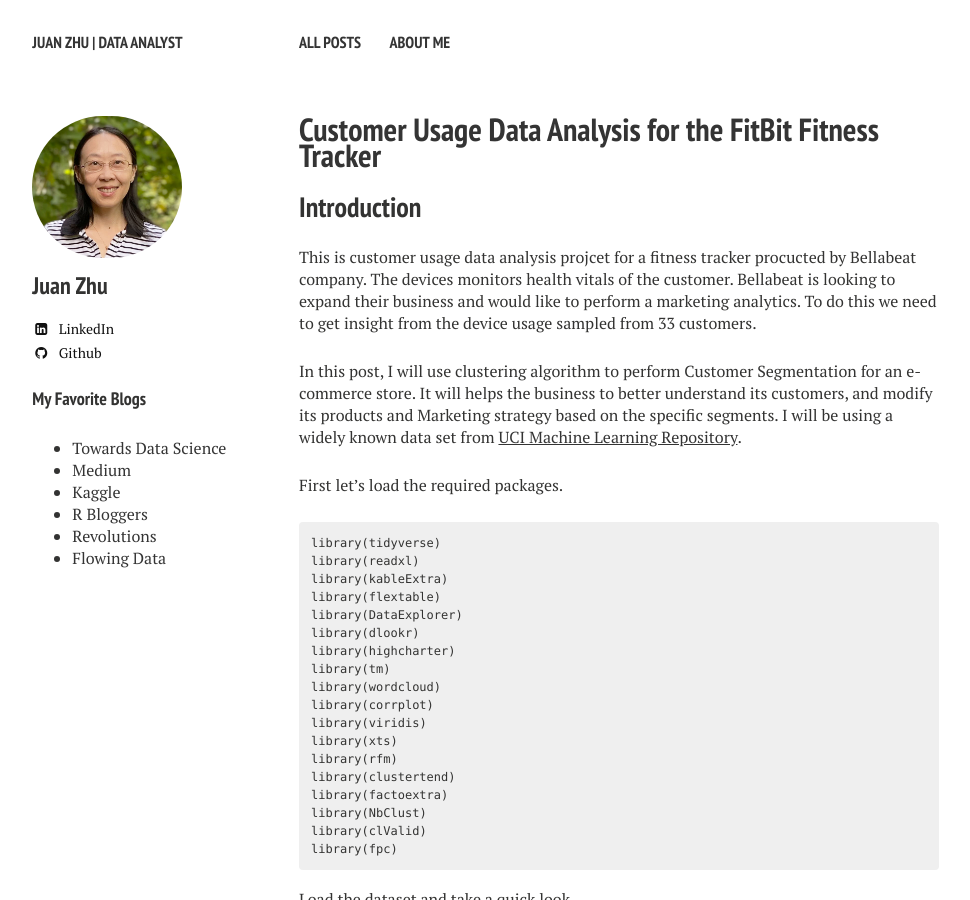
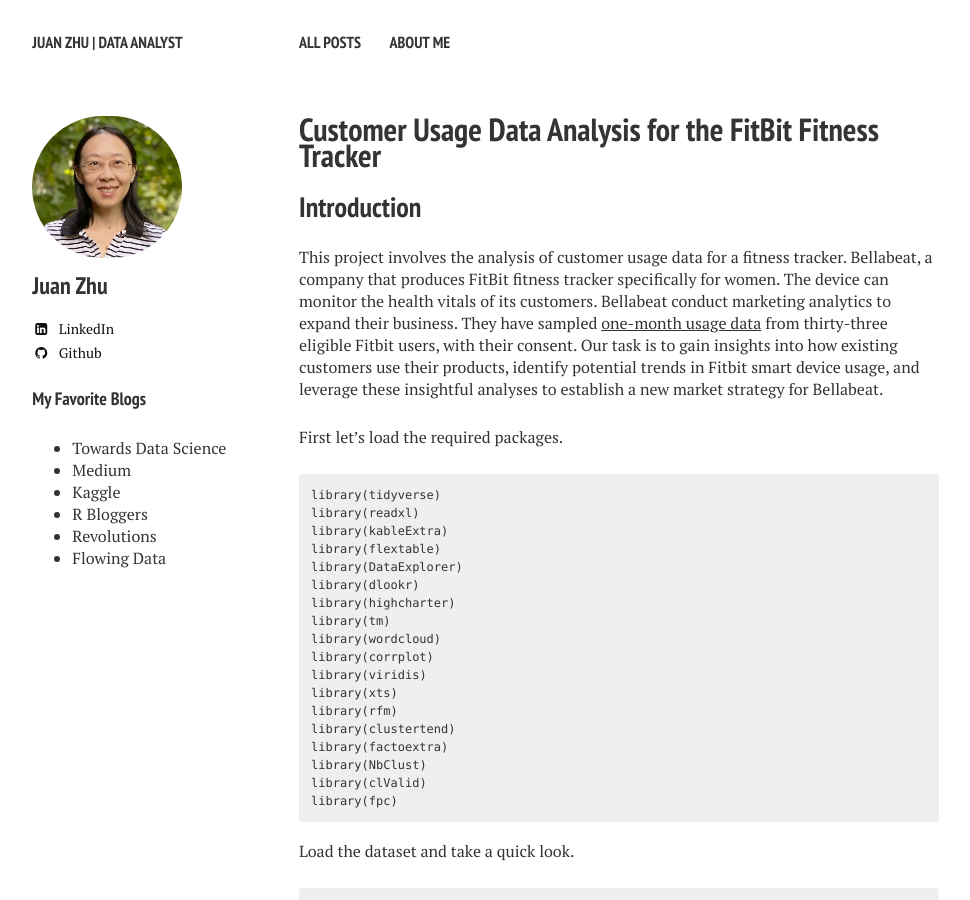
Before and after one commit to Janzhuj/janzhuj.github.io, a Jekyll site: the page built from _posts/2023-10-19-Customer-Usage-Data-Analysis-for-the-FitBit-Fitness-Tracker.md, in a window 1280 px wide and 900 px high. Shown: the whole window, without its empty margins (21-991 px from the left). Built offline with Jekyll 4.4.1, drawn with Linux system fonts in a browser that asks for light colours; nearby versions of some CDN libraries; library files that are not in the unit come from our copies; comment, search, counter and statistics services are not loaded.

Commit message:
Update 2023-10-19-Customer-Usage-Data-Analysis-for-the-FitBit-Fitness-Tracker.md

```diff
--- a/_posts/2023-10-19-Customer-Usage-Data-Analysis-for-the-FitBit-Fitness-Tracker.md
+++ b/_posts/2023-10-19-Customer-Usage-Data-Analysis-for-the-FitBit-Fitness-Tracker.md
@@ -9,10 +9,7 @@
 
 ## Introduction
 
-This is customer usage data analysis projcet for a fitness tracker procucted by Bellabeat company. The devices monitors health vitals of the customer. Bellabeat is looking to expand their business and would like to perform a marketing analytics. To do this we need to get insight from the device usage sampled from 33 customers.
-
-
-In this post, I will use clustering algorithm to perform Customer Segmentation for an e-commerce store. It will helps the business to better understand its customers, and modify its products and Marketing strategy based on the specific segments. I will be using a widely known data set from [UCI Machine Learning Repository](https://archive.ics.uci.edu/dataset/502/online+retail+ii).
+This project involves the analysis of customer usage data for a fitness tracker. Bellabeat, a company that produces FitBit fitness tracker specifically for women. The device can monitor the health vitals of its customers. Bellabeat conduct marketing analytics to expand their business. They have sampled [one-month usage data](https://www.kaggle.com/datasets/arashnic/fitbit) from thirty-three eligible Fitbit users, with their consent. Our task is to gain insights into how existing customers use their products, identify potential trends in Fitbit smart device usage, and leverage these insightful analyses to establish a new market strategy for Bellabeat.
 
 First let’s load the required packages.
 
```
